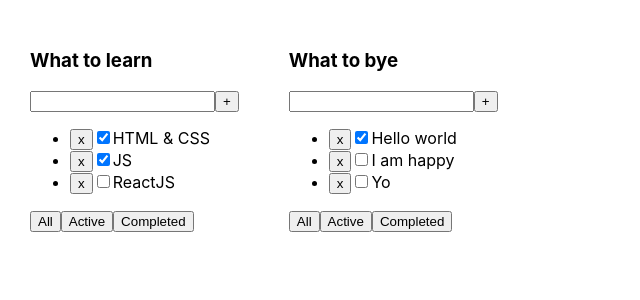
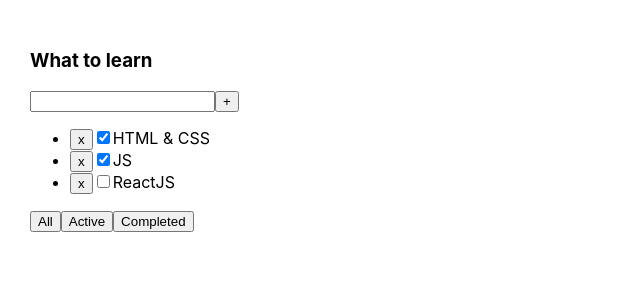
Before and after one commit to oleg-lego-lego/todolist_for_the_lesson, a React (Create React App) app: page / in a window 1280 px wide. Shown: the top 300 px of the page, without its empty margins (0-640 px from the left). Built offline with nearby package versions, Linux system fonts and the light colour scheme.

Commit message:
created removeTask for task

```diff
--- a/src/App.tsx
+++ b/src/App.tsx
@@ -15,17 +15,14 @@
         {id: 3, title: "ReactJS", isDone: false}
     ]
 
-    const task2: TaskType[] = [
-        {id: 1, title: "Hello world", isDone: true},
-        {id: 2, title: "I am happy", isDone: false},
-        {id: 3, title: "Yo", isDone: false}
-    ]
+    const removeTask = (taskId: number) => {
+        console.log(taskId)
+    }
 
 
     return (
         <div className="App">
-            <Todolist title={'What to learn'} tasks={task1}/>
-            <Todolist title={'What to bye'} tasks={task2}/>
+            <Todolist title={'What to learn'} tasks={task1} removeTask={removeTask}/>
         </div>
     );
 }
--- a/src/Todolist.tsx
+++ b/src/Todolist.tsx
@@ -4,6 +4,7 @@
 type TodolistPropsType = {
     title: string
     tasks: TaskType[]
+    removeTask: (taskId: number) => void
 }
 
 export const Todolist = (props: TodolistPropsType) => {
@@ -18,7 +19,7 @@
                 {props.tasks.map((t) => {
                     return (
                         <li key={t.id}>
-                            <button onClick={() => {}}>x</button>
+                            <button onClick={() => props.removeTask(t.id)}>x</button>
                             <input type="checkbox" checked={t.isDone}/>
                             <span>{t.title}</span>
                         </li>
```
